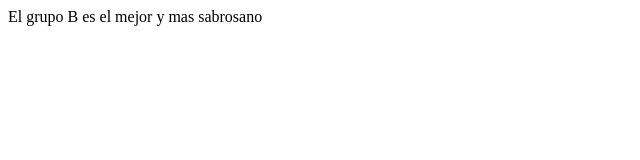
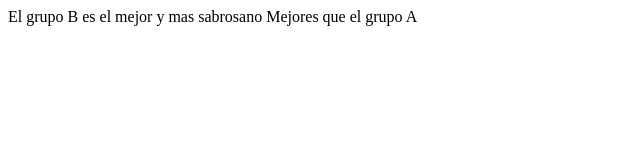
Before and after one commit to Jefazo69/Ejemplo-de-primer-repositorio, a plain HTML site: page index.html in a window 1280 px wide. Shown: the whole page, without its empty margins (0-640 px from the left). Drawn offline with Linux system fonts and the light colour scheme.

Commit message:
Agregue 1 renglon

```diff
--- a/index.html
+++ b/index.html
@@ -7,5 +7,6 @@
 </head>
 <body>
     El grupo B es el mejor y mas sabrosano
+    Mejores que el grupo A
 </body>
 </html>
```
